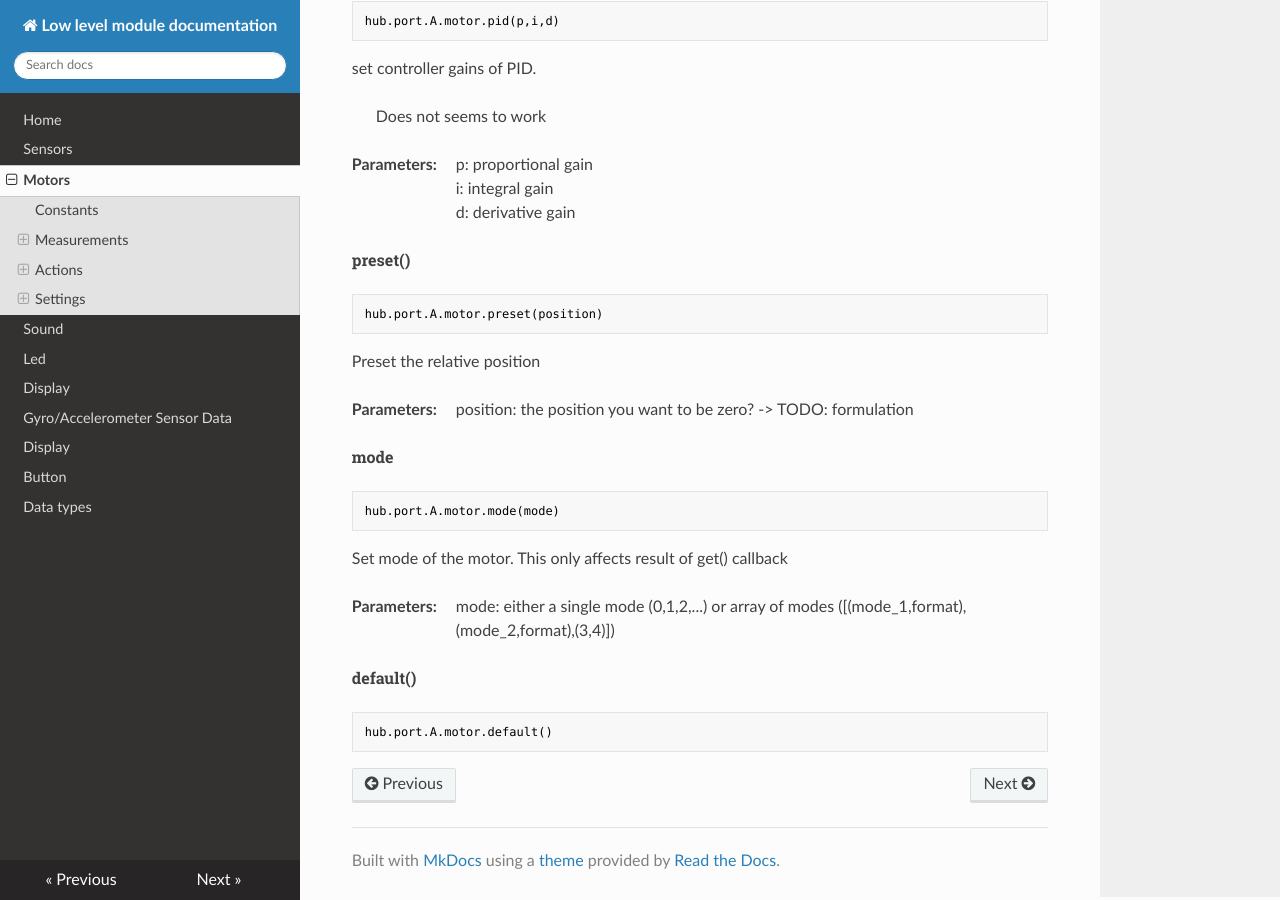
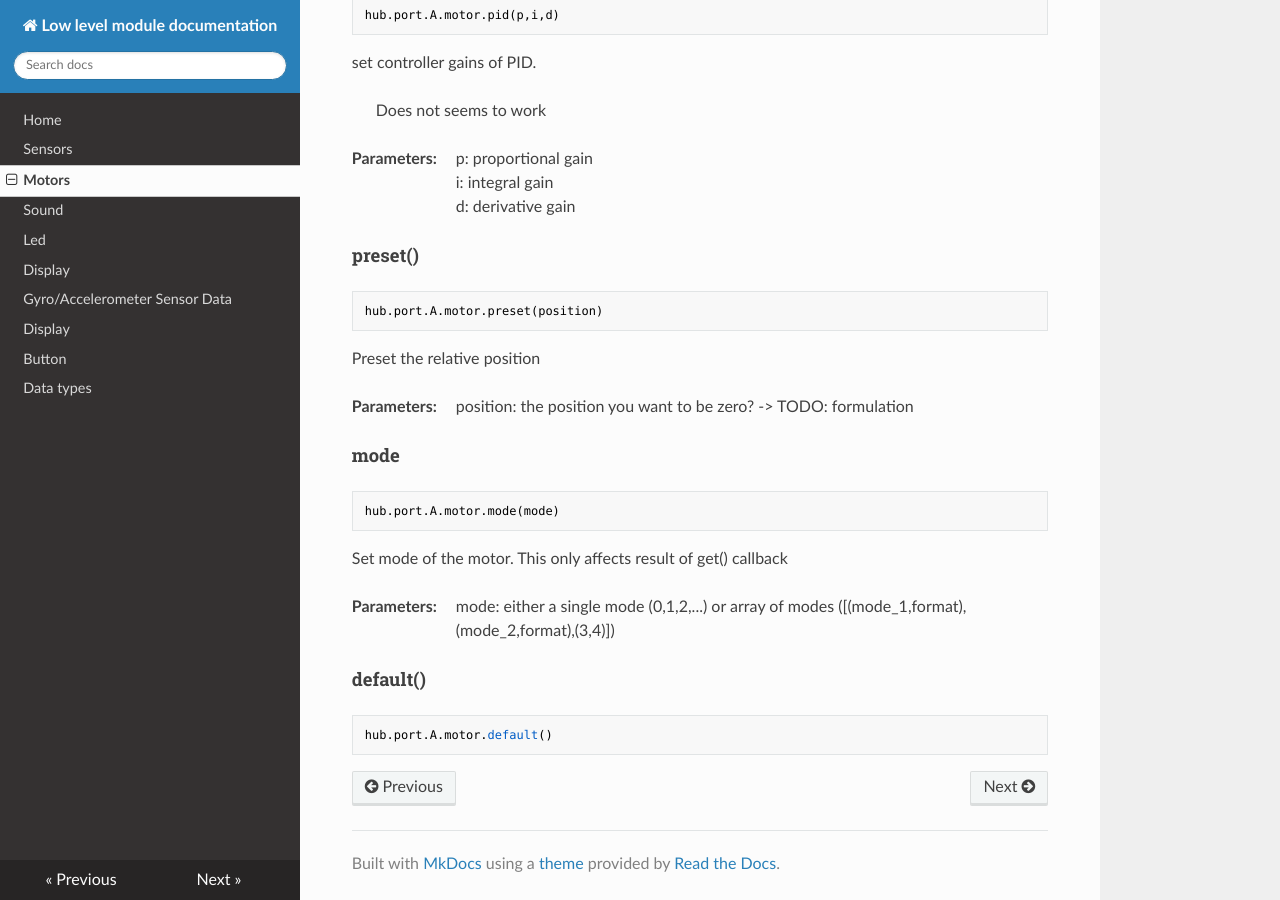
Before and after one commit to NStrijbosch/hub-module-notes, an MkDocs documentation site: the page built from docs/motors.md, in a window 1280 px wide and 900 px high, scrolled down 3386 px. Built offline with MkDocs 1.6.1, drawn with Linux system fonts in a browser that asks for light colours; nearby versions of some CDN libraries.

Commit message:
update toctree structure

````diff
--- a/docs/motors.md
+++ b/docs/motors.md
@@ -40,9 +40,9 @@
 hub.port.A.motor.STOP_HOLD = 2
 ```
 
-## Measurements
+# Measurements
 
-### get()
+## get()
 
 ``` python
 hub.port.A.motor.get()
@@ -64,7 +64,7 @@
 
 *  [power(PCT),speed(SI),pos(SI),absolute pos(RAW)]
 
-### busy()
+## busy()
 
 ``` python
 hub.port.A.motor.busy()
@@ -78,9 +78,9 @@
 
 *  TRUE if target not achieved, FALSE if tracking not active
 
-## Actions
+# Actions
 
-### pwm()
+## pwm()
 
 ``` python
 hub.port.A.motor.pwm(duty cycle)
@@ -92,7 +92,7 @@
 
 *  [duty_cycle][(data_types.md/#duty_cycle) the amount of time the signal is in a high (on) state as a percentage of the total time of it takes to complete one cycle. Integer value in range -100 ... 100)
 
-### run_at_speed()
+## run_at_speed()
 
 ``` python
 hub.port.A.motor.run_at_speed(speed,max_power,acceleration,100,stall)
@@ -107,7 +107,7 @@
 *  ?
 *  stall
 
-### run_for_degrees()
+## run_for_degrees()
 
 ``` python
 hub.port.A.motor.run_for_degrees(degrees,speed)
@@ -119,7 +119,7 @@
 *  degrees
 *  speed
 
-### run_to_position()
+## run_to_position()
 
 ``` python
 hub.port.A.motor.run_to_position(position,speed,acceleration?,stop action)
@@ -139,7 +139,7 @@
 *  deceleration
 *  stop action
 
-### run_for_time()
+## run_for_time()
 
 ``` python
 hub.port.A.motor.run_for_time(time,speed)
@@ -151,13 +151,13 @@
 *  time (ms)
 *  speed
 
-### float()
+## float()
 ``` python
 hub.port.A.motor.float()
 ```
 Coast motor from current position
 
-### brake()
+## brake()
 
 ``` python
 hub.port.A.motor.brake()
@@ -166,16 +166,16 @@
 
 > test what this means with respect to hold at current position
 
-### hold()
+## hold()
 
 ``` python
 hub.port.A.motor.hold()
 ```
 Hold at motor current position
 
-## Settings
+# Settings
 
-### pair()
+## pair()
 
 ``` python
 hub.port.A.motor.pair(motor)
@@ -185,7 +185,7 @@
 
 *  motor to pair, e.g. hub.port.A.motor
 
-### pid()
+## pid()
 
 ``` python
 hub.port.A.motor.pid(p,i,d)
@@ -200,7 +200,7 @@
 *  i: integral gain
 *  d: derivative gain
 
-### preset()
+## preset()
 
 ``` python
 hub.port.A.motor.preset(position)
@@ -211,7 +211,7 @@
 
 *  position: the position you want to be zero? -> TODO: formulation
 
-### mode
+## mode
 
 ``` python
 hub.port.A.motor.mode(mode)
@@ -222,8 +222,8 @@
 
 *  mode: either a single mode (0,1,2,...) or array of modes ([(mode_1,format),(mode_2,format),(3,4)])
 
-### default()
+## default()
 
-``` python
+```
 hub.port.A.motor.default()
 ```
--- a/mkdocs.yml
+++ b/mkdocs.yml
@@ -2,7 +2,7 @@
 nav:
     - 'index.md'
     - 'sensors.md'
-    - 'motors.md'
+    - Motors: 'motors.md'
     - 'sound.md'
     - 'led.md'
     - 'image_test.md'
````
Also changed, not shown: other parts of docs/motors.md (+2 -2 lines).
